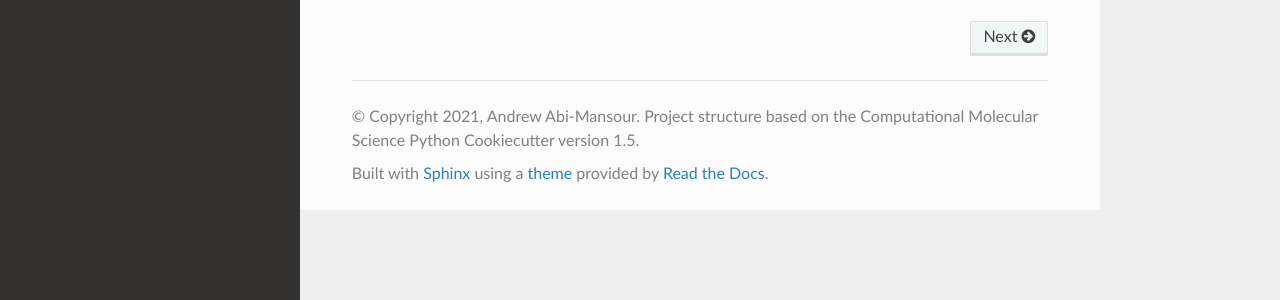
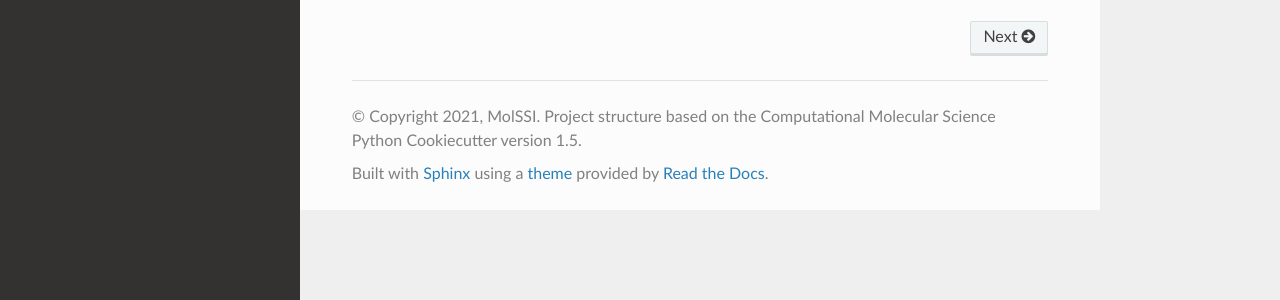
Before and after one commit to MolSSI/mmic_cmd, a Sphinx documentation site: the page built from docs/index.rst, in a window 1280 px wide. Shown: the part 416-716 px from the top of the page. Built offline with Sphinx 7.4.7 and the Read the Docs theme 2.0.0, drawn with Linux system fonts in a browser that asks for light colours; the version number could not be read and is left out; some of the changed lines change nothing that is shown.

Commit message:
update conf.py

```diff
--- a/docs/conf.py
+++ b/docs/conf.py
@@ -13,28 +13,37 @@
 # documentation root, use os.path.abspath to make it absolute, like shown here.
 
 # Incase the project was not installed
+import sys
+from pathlib import Path
 import os
-import sys
 
 sys.path.insert(0, os.path.abspath(".."))
 
 import mmic_util
 
-
 # -- Project information -----------------------------------------------------
 
 project = "mmic_util"
 copyright = (
-    "2021, Andrew Abi-Mansour. Project structure based on the "
+    "2021, MolSSI. Project structure based on the "
     "Computational Molecular Science Python Cookiecutter version 1.5"
 )
-author = "Andrew Abi-Mansour"
+author = "MolSSI"
 
 # The short X.Y version
 version = ""
 # The full version, including alpha/beta/rc tags
 release = ""
 
+autodoc_default_flags = [
+    # Make sure that any autodoc declarations show the right members
+    "members",
+    "inherited-members",
+    "private-members",
+    "show-inheritance",
+]
+
+numpydoc_show_class_members = False
 
 # -- General configuration ---------------------------------------------------
 
```
